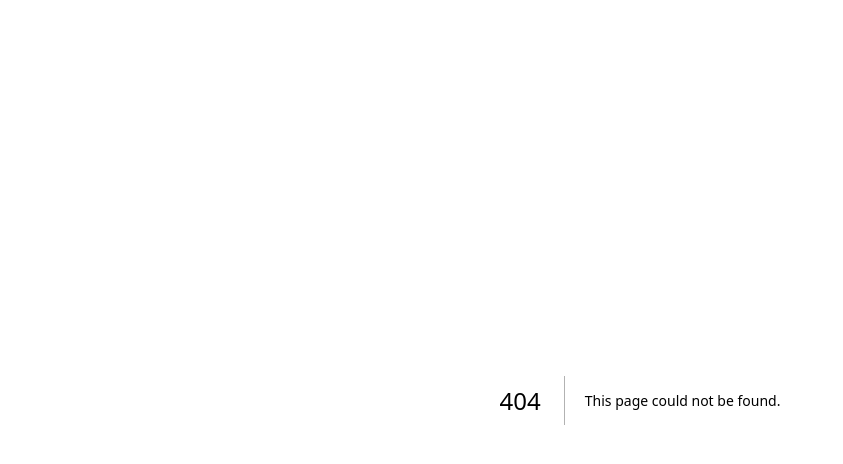
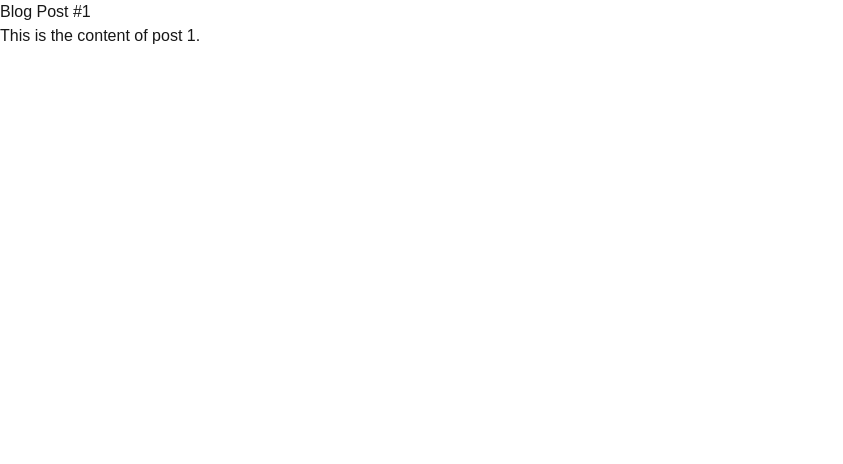
Before and after one commit to mohammed-alshabibi/my-next-app, a Next.js app: page /App/1 in a window 1280 px wide. Before the commit this address had no page. Shown: the top 464 px of the page, without its empty margins (0-843 px from the left). Built offline with nearby package versions, Linux system fonts and the light colour scheme.

Commit message:
add dynamic routing for blog posts and fetch API message on home page

```diff
--- /dev/null
+++ b/pages/App/[id].js
@@ -0,0 +1,13 @@
+import { useRouter } from "next/router";
+
+export default function Post(){
+    const router = useRouter();
+    const {id} = router.query;
+
+    return(
+        <div>
+            <h1>Blog Post #{id}</h1>
+      <p>This is the content of post {id}.</p>
+        </div>
+    )
+}
--- a/pages/index.js
+++ b/pages/index.js
@@ -1,5 +1,6 @@
 import Image from "next/image";
 import { Geist, Geist_Mono } from "next/font/google";
+import { useEffect, useState } from "react";
 
 const geistSans = Geist({
   variable: "--font-geist-sans",
@@ -12,6 +13,11 @@ const geistMono = Geist_Mono({
 });
 
 export default function Home() {
+  const [msg,setMsg] = useState('');
+
+  useEffect(() =>{
+    fetch('/api/hello').then(res => res.json()).then(data => setMsg(data.message));
+  }, []);
   return (
     <div>
     <h1>Welcome to my App</h1>
```
